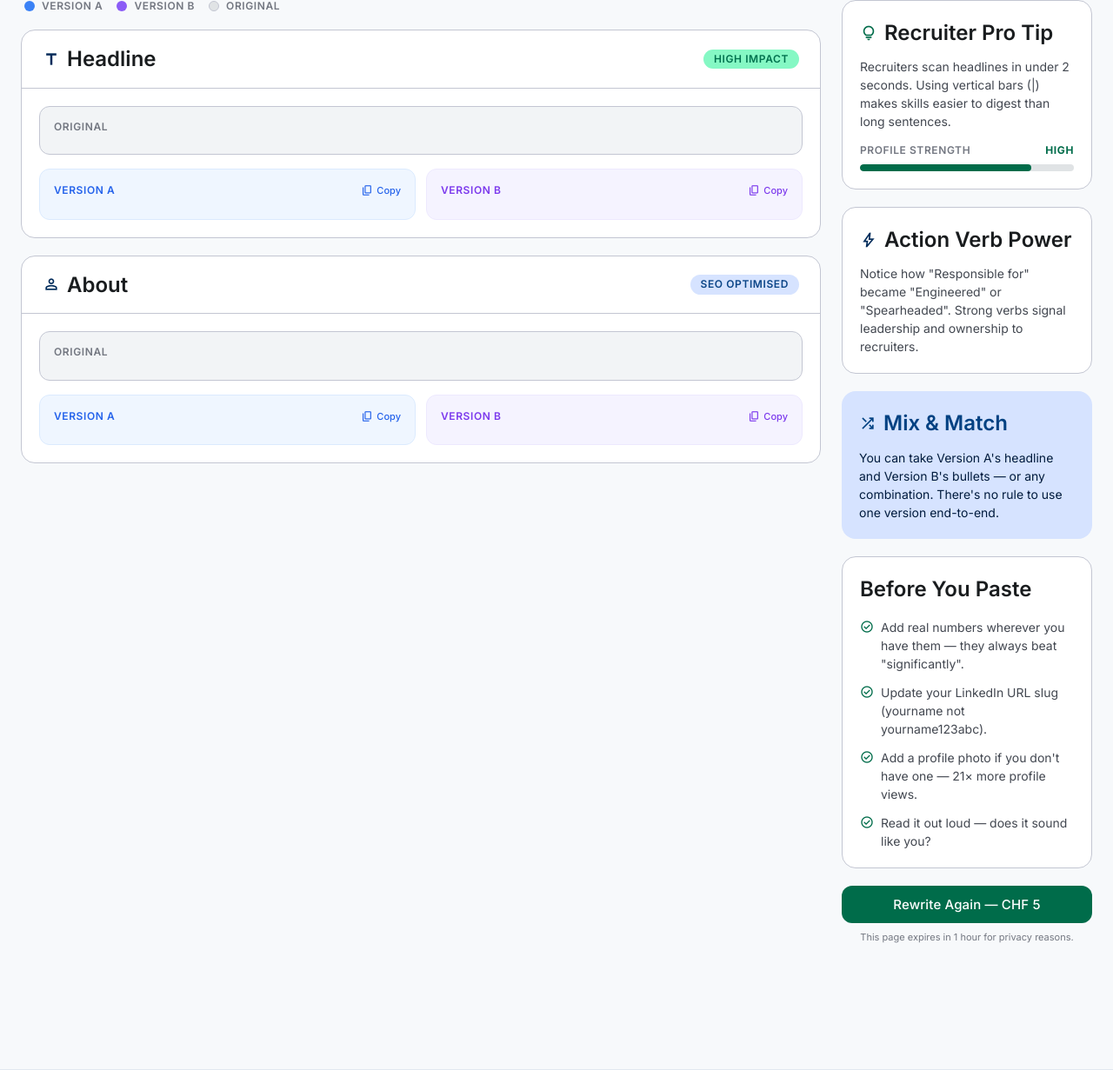
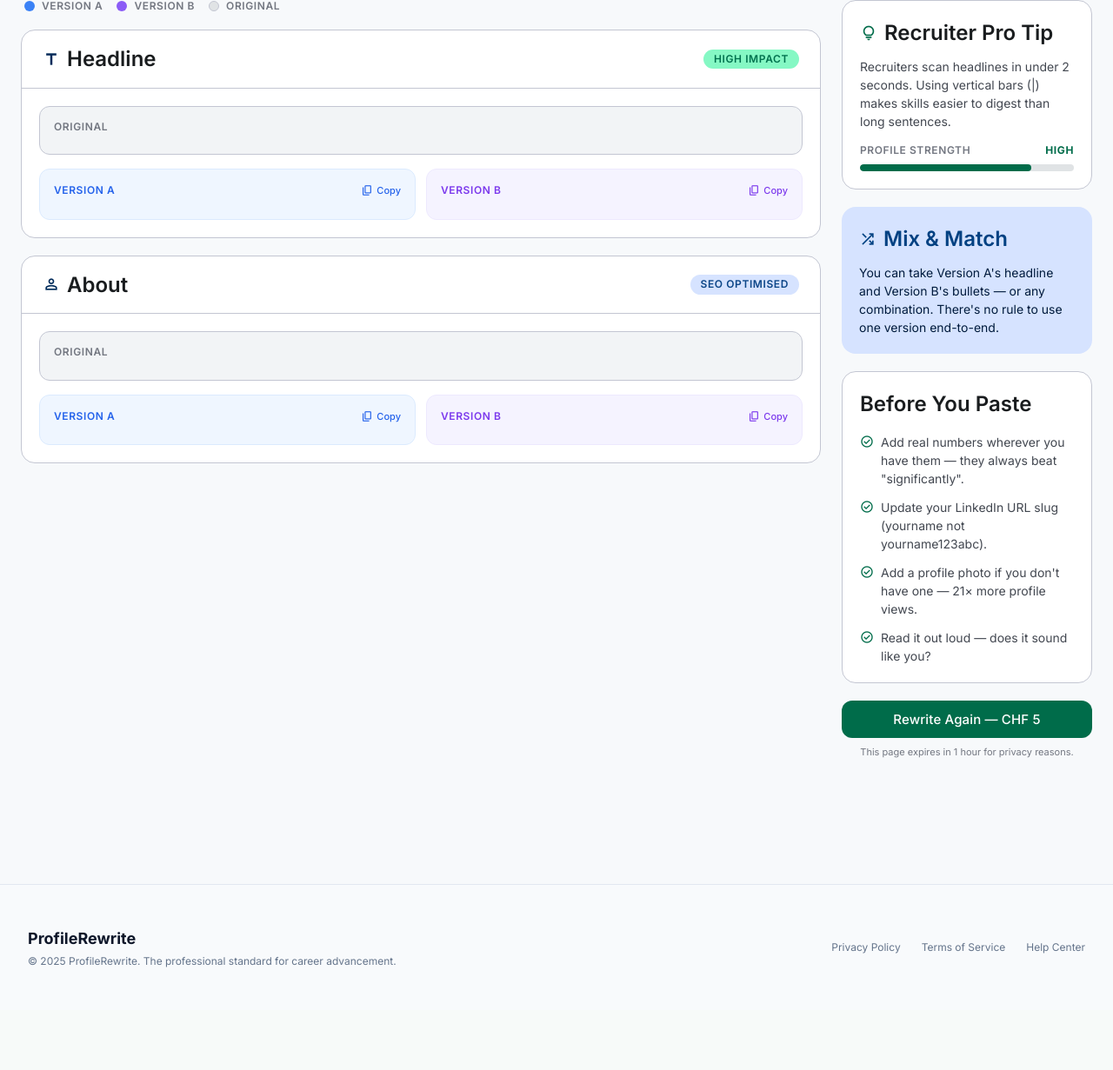
Before and after one commit to jbohmann1/linkedin-rewriter, a FastAPI app: template templates/result.html in a window 1280 px wide. Shown: the part 230-1461 px from the top of the page at 87% size. After the commit the page ends 1343 px from the top, so only its background shows below. Run offline with FastAPI, Linux system fonts and the light colour scheme; the template is opened without the code that fills it, so the values that code supplies are empty; some libraries are stand-ins or nearby versions.

Commit message:
last visual and functionality updates

```diff
--- a/main.py
+++ b/main.py
@@ -5,6 +5,7 @@ import json
 import asyncio
 import stripe
 import anthropic
+import traceback
 
 from fastapi import FastAPI, Request, Form, HTTPException
 from fastapi.responses import HTMLResponse, RedirectResponse
@@ -30,15 +31,13 @@ STRIPE_WEBHOOK_SECRET = os.getenv("STRIPE_WEBHOOK_SECRET")
 STRIPE_PRICE_ID       = os.getenv("STRIPE_PRICE_ID")
 BASE_URL              = os.getenv("BASE_URL", "http://localhost:8000")
 
-TTL = 3600  # 1 hour — rewrites expire after this
+TTL = 3600
 
 # ── Rate limiting ─────────────────────────────────────────────────────────────
-# Max attempts per IP per window before Claude is called
-RATE_LIMIT      = 5      # attempts allowed
-RATE_WINDOW     = 3600   # per hour (seconds)
+RATE_LIMIT  = 10
+RATE_WINDOW = 3600
 
 def get_client_ip(request: Request) -> str:
-    # Respect proxy headers (Railway sets X-Forwarded-For)
     forwarded = request.headers.get("x-forwarded-for")
     if forwarded:
         return forwarded.split(",")[0].strip()
@@ -57,12 +56,11 @@ def is_rate_limited(ip: str) -> bool:
 
 # ── Input limits ──────────────────────────────────────────────────────────────
 MAX_HEADLINE    = 300
-MAX_ABOUT       = 2000   # ~400 words — enough for any real About section
-MAX_BULLETS     = 800    # per job
+MAX_ABOUT       = 2000
+MAX_BULLETS     = 800
 MAX_TARGET_ROLE = 100
 
 # ── Sanitization ─────────────────────────────────────────────────────────────
-# Strip prompt-injection attempts: lines that look like instructions to the model
 INJECTION_PATTERNS = [
     r"ignore\s+(all\s+)?(previous|above|prior)\s+instructions?",
     r"disregard\s+(all\s+)?(previous|above|prior)",
@@ -75,10 +73,8 @@ INJECTION_PATTERNS = [
 _INJECTION_RE = re.compile("|".join(INJECTION_PATTERNS), re.IGNORECASE)
 
 def sanitize(text: str, max_len: int) -> str:
-    """Truncate to max_len and strip obvious injection attempts."""
     text = text[:max_len]
     if _INJECTION_RE.search(text):
-        # Remove the offending line rather than rejecting outright
         lines = [l for l in text.splitlines() if not _INJECTION_RE.search(l)]
         text = "\n".join(lines)
     return text.strip()
@@ -87,11 +83,10 @@ def sanitize(text: str, max_len: int) -> str:
 
 def build_prompt(headline: str, about: str, jobs: list[dict], target_role: str, tone: str) -> str:
     tone_guide = {
-        "professional": "Clear, confident, formal — suitable for corporate / finance / law roles.",
+        "professional":   "Clear, confident, formal — suitable for corporate / finance / law roles.",
         "conversational": "Warm, first-person, human — suitable for startups, creative industries, consulting.",
         "bold":           "Direct, high-impact, strong verbs — suitable for leadership, sales, entrepreneurship.",
     }
-
     jobs_text = ""
     for i, job in enumerate(jobs, 1):
         jobs_text += f"\nJob {i}: {job['title']}\nBullets:\n{job['bullets']}\n"
@@ -136,7 +131,6 @@ Experience:
 # ── Claude helpers ────────────────────────────────────────────────────────────
 
 async def call_claude(prompt: str) -> dict:
-    """Run one Claude call in a thread (SDK is sync) and return parsed JSON."""
     loop = asyncio.get_event_loop()
     message = await loop.run_in_executor(
         None,
@@ -157,7 +151,6 @@ async def call_claude(prompt: str) -> dict:
 
 
 async def run_two_rewrites(prompt: str) -> tuple[dict, dict]:
-    """Run two Claude calls concurrently and return both results."""
     result_a, result_b = await asyncio.gather(
         call_claude(prompt),
         call_claude(prompt),
@@ -176,6 +169,11 @@ async def optimize(request: Request):
     return templates.TemplateResponse("index.html", {"request": request})
 
 
+@app.get("/generate")
+async def generate_redirect():
+    return RedirectResponse("/optimize", status_code=303)
+
+
 @app.post("/generate")
 async def generate(
     request: Request,
@@ -184,7 +182,7 @@ async def generate(
     target_role: str = Form(...),
     tone: str        = Form("professional"),
 ):
-    # ── Rate limit check — before anything else ───────────────────────────────
+    # ── Rate limit ────────────────────────────────────────────────────────────
     ip = get_client_ip(request)
     if is_rate_limited(ip):
         return templates.TemplateResponse(
@@ -194,14 +192,12 @@ async def generate(
             status_code=429,
         )
 
-    # ── Sanitize and enforce character limits ─────────────────────────────────
+    # ── Sanitize ──────────────────────────────────────────────────────────────
     headline    = sanitize(headline,    MAX_HEADLINE)
     about       = sanitize(about,       MAX_ABOUT)
     target_role = sanitize(target_role, MAX_TARGET_ROLE)
-    # Tone must be one of the allowed values — ignore anything else
     tone        = tone if tone in ("professional", "conversational", "bold") else "professional"
 
-    # Collect and sanitize job fields
     form_data = await request.form()
     jobs = []
     for i in range(1, 4):
@@ -210,7 +206,7 @@ async def generate(
         if title or bullets:
             jobs.append({"title": title or f"Job {i}", "bullets": bullets})
 
-    # ── Basic validation ──────────────────────────────────────────────────────
+    # ── Validate ──────────────────────────────────────────────────────────────
     if len(headline) < 10 or len(about) < 30:
         return templates.TemplateResponse(
             "index.html",
@@ -228,10 +224,8 @@ async def generate(
         if "max_tokens" in str(e):
             return templates.TemplateResponse(
                 "index.html",
-                {"request": request, "error": (
-                    "Your profile is too long to process in one go. "
-                    "Try shortening your About section or reducing bullets to 2–3 per job."
-                ), "prefill": {"headline": headline, "about": about, "target_role": target_role, "tone": tone, "jobs": jobs}},
+                {"request": request, "error": "Your profile is too long to process in one go. Try shortening your About section or reducing bullets to 2–3 per job.",
+                 "prefill": {"headline": headline, "about": about, "target_role": target_role, "tone": tone, "jobs": jobs}},
                 status_code=422,
             )
         return templates.TemplateResponse(
@@ -243,13 +237,12 @@ async def generate(
     except json.JSONDecodeError:
         return templates.TemplateResponse(
             "index.html",
-            {"request": request, "error": (
-                "Something went wrong formatting your rewrite. "
-                "Please try again — if it keeps failing, try shortening your inputs."
-            ), "prefill": {"headline": headline, "about": about, "target_role": target_role, "tone": tone, "jobs": jobs}},
+            {"request": request, "error": "Something went wrong formatting your rewrite. Please try again — if it keeps failing, try shortening your inputs.",
+             "prefill": {"headline": headline, "about": about, "target_role": target_role, "tone": tone, "jobs": jobs}},
             status_code=500,
         )
     except Exception as e:
+        traceback.print_exc()
         return templates.TemplateResponse(
             "index.html",
             {"request": request, "error": f"Generation failed — please try again. ({e})",
@@ -257,7 +250,7 @@ async def generate(
             status_code=500,
         )
 
-    # Store both rewrites in Redis
+    # ── Store in Redis ────────────────────────────────────────────────────────
     key = f"rewrite:{uuid.uuid4().hex}"
     redis.setex(key, TTL, json.dumps({
         "version_a":     rewrite_a,
@@ -268,7 +261,7 @@ async def generate(
         "orig_jobs":     jobs,
     }))
 
-    # Create Stripe Checkout Session
+    # ── Create Stripe Checkout Session ────────────────────────────────────────
     try:
         session = stripe.checkout.Session.create(
             payment_method_types=["card"],
@@ -291,14 +284,12 @@ async def generate(
 
 @app.get("/result", response_class=HTMLResponse)
 async def result(request: Request, session_id: str):
-    # Verify payment with Stripe (source of truth)
     try:
         session = stripe.checkout.Session.retrieve(session_id)
     except stripe.error.StripeError:
         raise HTTPException(status_code=404, detail="Session not found.")
 
     if session.payment_status != "paid":
-        # Payment not confirmed yet — let the template poll
         return templates.TemplateResponse(
             "waiting.html",
             {"request": request, "session_id": session_id},
@@ -316,7 +307,6 @@ async def result(request: Request, session_id: str):
 
 @app.get("/poll-status")
 async def poll_status(session_id: str):
-    """HTMX/JS polls this while waiting for Stripe webhook."""
     try:
         session = stripe.checkout.Session.retrieve(session_id)
         if session.payment_status == "paid":
--- a/templates/result.html
+++ b/templates/result.html
@@ -192,15 +192,6 @@
         </div>
       </div>
 
-      <!-- Action verb tip -->
-      <div class="bg-white border border-outline-variant rounded-2xl shadow-card p-5">
-        <div class="flex items-center gap-2 mb-3">
-          <span class="material-symbols-outlined text-primary" style="font-size:20px">bolt</span>
-          <h3 class="text-h3 text-[16px] font-semibold">Action Verb Power</h3>
-        </div>
-        <p class="text-body-sm text-on-surface-variant">Notice how "Responsible for" became "Engineered" or "Spearheaded". Strong verbs signal leadership and ownership to recruiters.</p>
-      </div>
-
       <!-- Mix and match tip -->
       <div class="bg-primary-fixed rounded-2xl p-5">
         <div class="flex items-center gap-2 mb-3">
```
